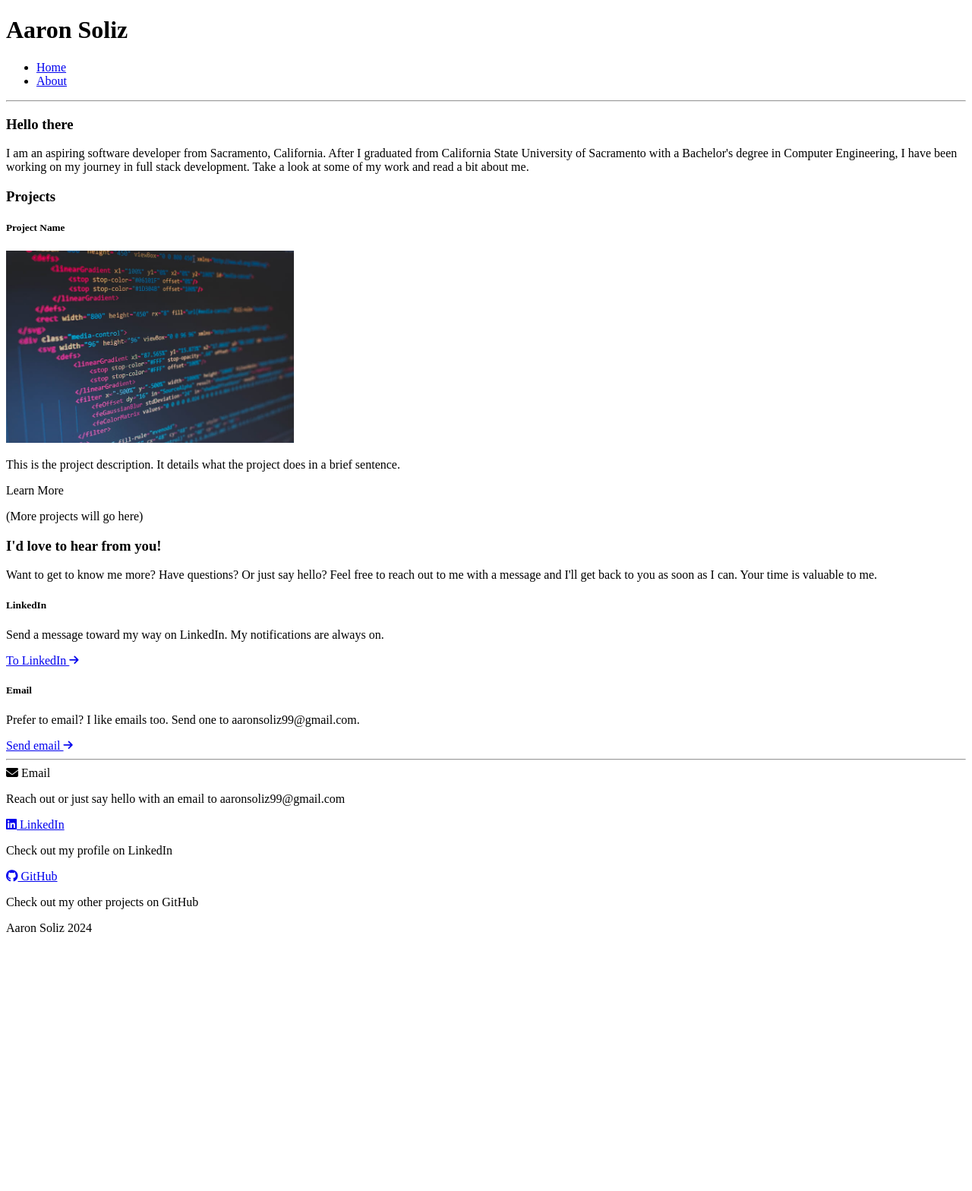
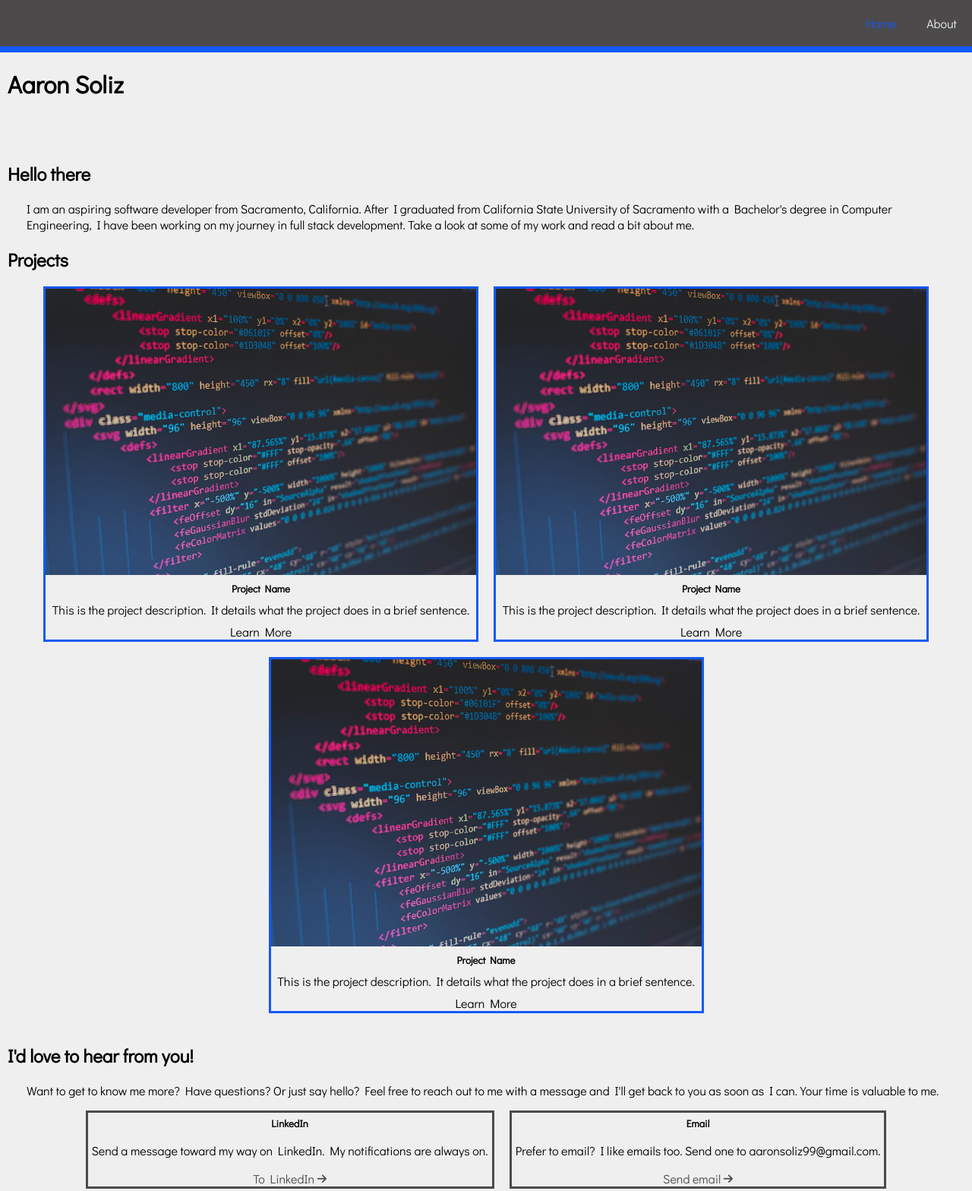
Before and after one commit to Aaron-Sol1z/aaron, a plain HTML site: page index.html in a window 1280 px wide. Shown: the top 1568 px of the page at 76% size. Before the commit the page ends 1247 px from the top, so only its background shows below. Drawn offline with Linux system fonts and the light colour scheme.

Commit message:
Added styling to landing page

```diff
--- a/index.html
+++ b/index.html
@@ -5,21 +5,22 @@
     <meta name="viewport" content="width=device-width, initial-scale=1.0">
     <script src="https://kit.fontawesome.com/cdf4549b51.js" crossorigin="anonymous"></script>
     <title>Aaron Soliz</title>
+    <link rel="stylesheet" href="./styles/index.css">
+    <link rel="preconnect" href="https://fonts.googleapis.com">
+    <link rel="preconnect" href="https://fonts.gstatic.com" crossorigin>
+    <link href="https://fonts.googleapis.com/css2?family=Didact+Gothic&display=swap" rel="stylesheet">
 </head>
 <body>
     <header>
+        <nav class="menu">
+            <a href="#" title="About">About</a>
+            <a href="#" id="active" title="Home">Home</a>
+        </nav>
         <h1>Aaron Soliz</h1>
-        <navbar>
-            <ul>
-                <li><a href="#">Home</a></li>
-                <li><a href="#">About</a></li>
-            </ul>
-        </navbar>
     </header>
-    <hr>
     <main>
         <div class="greeting">
-            <h3>Hello there</h3>
+            <h2>Hello there</h2>
             <p>
                 I am an aspiring software developer from Sacramento, California.
                 After I graduated from California State University of Sacramento with a Bachelor's degree in Computer Engineering, I have been working on my journey in full stack development.
@@ -27,27 +28,47 @@
             </p>
         </div>
         <div class="projects">
-            <h3>Projects</h3>
+            <h2>Projects</h2>
+            <div class="projects-container">
                 <div class="project-widget">
+                    <img src="./images/sample-project-thumbnail.png" alt="project thumbnail">
                     <h5>Project Name</h5>
-                <img src="./images/sample-project-thumbnail.png" alt="project thumbnail" style="width:30%">
                     <p>
                         This is the project description.
                         It details what the project does in a brief sentence.
                     </p>
                     <a>Learn More</a>
                 </div>
-            <p>(More projects will go here)</p>
+                <div class="project-widget">
+                    <img src="./images/sample-project-thumbnail.png" alt="project thumbnail">
+                    <h5>Project Name</h5>
+                    <p>
+                        This is the project description.
+                        It details what the project does in a brief sentence.
+                    </p>
+                    <a>Learn More</a>
+                </div>
+                <div class="project-widget">
+                    <img src="./images/sample-project-thumbnail.png" alt="project thumbnail">
+                    <h5>Project Name</h5>
+                    <p>
+                        This is the project description.
+                        It details what the project does in a brief sentence.
+                    </p>
+                    <a>Learn More</a>
+                </div>
+            </div>
         </div>
         <div class="contact-me">
-            <h3>I'd love to hear from you!</h3>
+            <h2>I'd love to hear from you!</h2>
             <p>
                 Want to get to know me more? Have questions?
                 Or just say hello?
                 Feel free to reach out to me with a message and I'll get back to you as soon as I can.
                 Your time is valuable to me.
             </p>
-            <div>
+            <div class="contact-container">
+                <div class="contact-widget">
                     <h5>LinkedIn</h5>
                     <p>
                        Send a message toward my way on LinkedIn.
@@ -55,7 +76,7 @@
                     </p>
                     <a href="https://www.linkedin.com/in/aaron-soliz-b78841290/" title="Message me on LinkedIn" target="_blank" rel="noopener noreferrer"><span>To LinkedIn <i class="fa-solid fa-arrow-right fa-sm"></i></span></a>
                 </div>
-            <div>
+                <div class="contact-widget">
                     <h5>Email</h5>
                     <p>
                        Prefer to email?
@@ -65,10 +86,10 @@
                     <a href="mailto:aaronsoliz99@gmail.com" title="Email me"><span>Send email <i class="fa-solid fa-arrow-right fa-sm"></i></span></a>
                 </div>
             </div>
+        </div>
     </main>
-    <hr>
     <footer>
-        <div class="contact"></div>
+        <div class="contact">
             <span class="contact-header"><i class="fa-solid fa-envelope"></i> Email</span>
             <p>Reach out or just say hello with an email to aaronsoliz99@gmail.com</p>
             <a href="https://www.linkedin.com/in/aaron-soliz-b78841290/" title="LinkedIn" target="_blank" rel="noopener noreferrer"><span class="contact-header"><i class="fa-brands fa-linkedin"></i> LinkedIn</span></a>
@@ -76,7 +97,7 @@
             <a href="https://github.com/Aaron-Sol1z" title="GitHub" target="_blank" rel="noopener noreferrer"><span class="contact-header"><i class="fa-brands fa-github"></i> GitHub</span></a>
             <p>Check out my other projects on GitHub</p>
         </div>
-        <p>Aaron Soliz <script>document.write(new Date().getFullYear())</script></p>
+        <p>&copy; Aaron Soliz <script>document.write(new Date().getFullYear())</script></p>
     </footer>
 </body>
 </html>
--- /dev/null
+++ b/styles/index.css
@@ -0,0 +1,131 @@
+:root{
+    --blue-ribbon: #145af7;
+    --charcoal: #4c4a4a;
+    --ghost: #efefef;
+    --mint: #3ce8b1;
+}
+body{
+    font-family: "Didact Gothic", sans-serif;
+    margin: 0;
+}
+/***header***/
+header{
+    background-color: var(--ghost);
+    padding: 0px;
+    padding-bottom: 30px;
+}
+/*navbar*/
+nav{
+    background-color: var(--charcoal);
+    border-bottom: 8px solid var(--blue-ribbon);
+}
+.menu{
+    background-color: var(--charcoal);
+    overflow: hidden;
+}
+.menu a{
+    float: right;
+    color: var(--ghost);
+    text-decoration: none;
+    padding: 20px;
+}
+.menu a:hover{
+    color: var(--blue-ribbon);
+    transition: color 0.5s linear;
+}
+#active{
+    color: var(--blue-ribbon);
+}
+header h1{
+    margin-left: 10px;
+}
+/***main***/
+main{
+    background-color: var(--ghost);
+    padding: 10px;
+}
+/*greeting*/
+.greeting{
+    margin-bottom: 10px;
+}
+.greeting h3{
+    margin-bottom: 10px;
+}
+.greeting p{
+    margin-left: 25px;
+    margin-right: 25px;
+}
+/*projects*/
+.projects-container{
+    display: flex;
+    flex-direction: row;
+    flex-wrap: wrap;
+    align-content: space-between;
+    justify-content: center;
+}
+.project-widget{
+    border: 3px solid var(--blue-ribbon);
+    text-align: center;
+    margin-left: 10px;
+    margin-right: 10px;
+    margin-bottom: 20px;
+    max-width: 45%;
+}
+.project-widget img{
+    width: 100%;
+}
+.project-widget h5{
+    margin: 5px;
+}
+.project-widget p{
+    margin: 8px;
+}
+/*contact*/
+.contact-me p{
+    margin-left: 25px;
+    margin-right: 25px;
+}
+.contact-container{
+    display: flex;
+    flex-direction: row;
+    flex-wrap: wrap;
+    align-content: space-between;
+    justify-content: center;
+}
+.contact-widget{
+    border: 3px solid var(--charcoal);
+    margin-left: 10px;
+    margin-right: 10px;
+    margin-bottom: 20px;
+    padding-left: 5px;
+    padding-right: 5px;
+    text-align: center;
+    max-width: 45%;
+}
+.contact-widget h5{
+    margin: 5px;
+}
+.contact-widget p{
+    margin-left: 0px;
+    margin-right: 0px;
+}
+.contact-widget a{
+    text-decoration: none;
+    color: var(--charcoal);
+}
+/***footer***/
+footer{
+    background-color: var(--charcoal);
+    color: var(--ghost);
+    border-top: 8px solid var(--blue-ribbon);
+    padding: 10px;
+    text-align: center;
+}
+.contact{
+    text-align: left;
+}
+.contact-header{
+    border-bottom: 2px solid var(--blue-ribbon);
+    color: var(--ghost);
+    text-decoration: none;
+}
```
Lines whose indentation alone changed are shown as unchanged.
